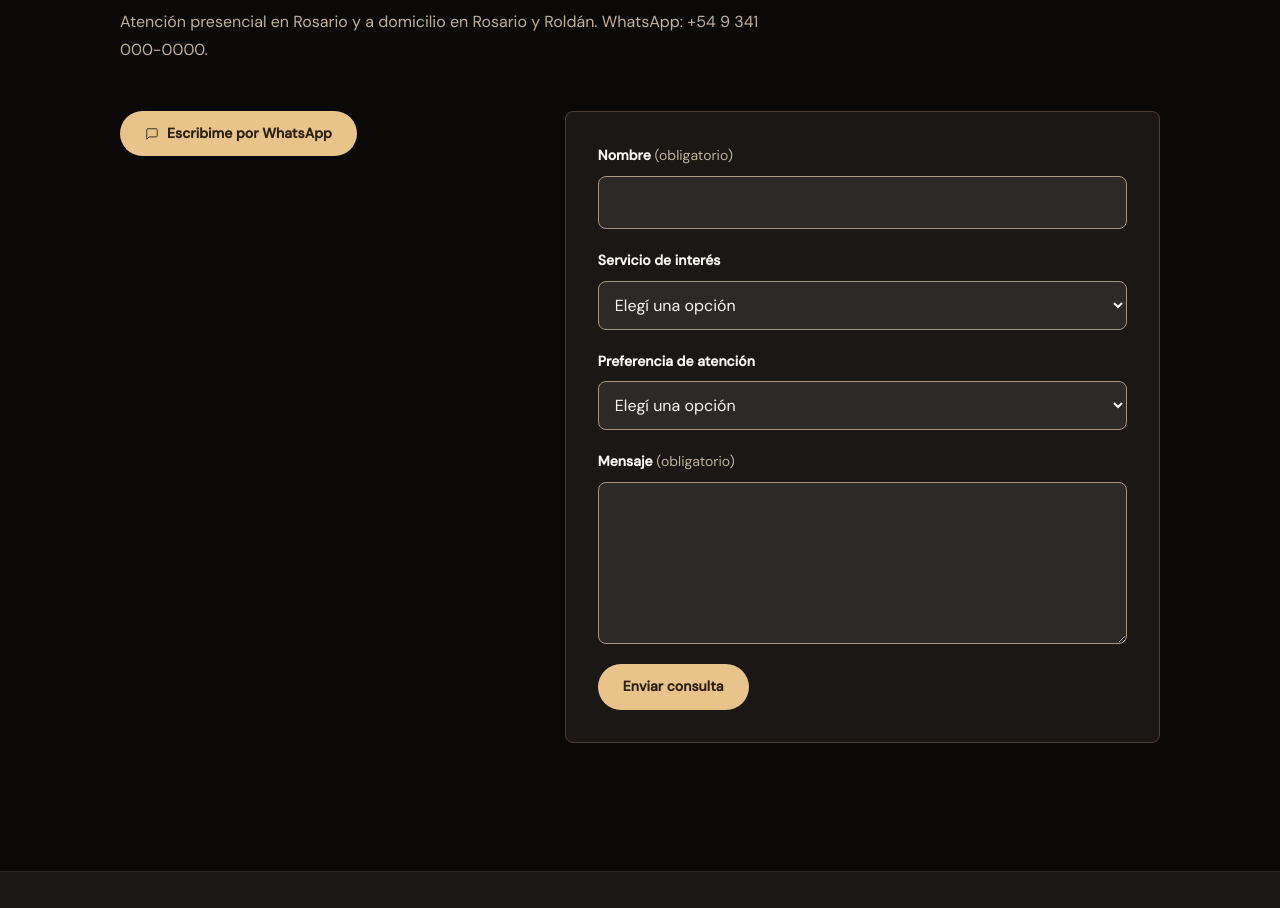
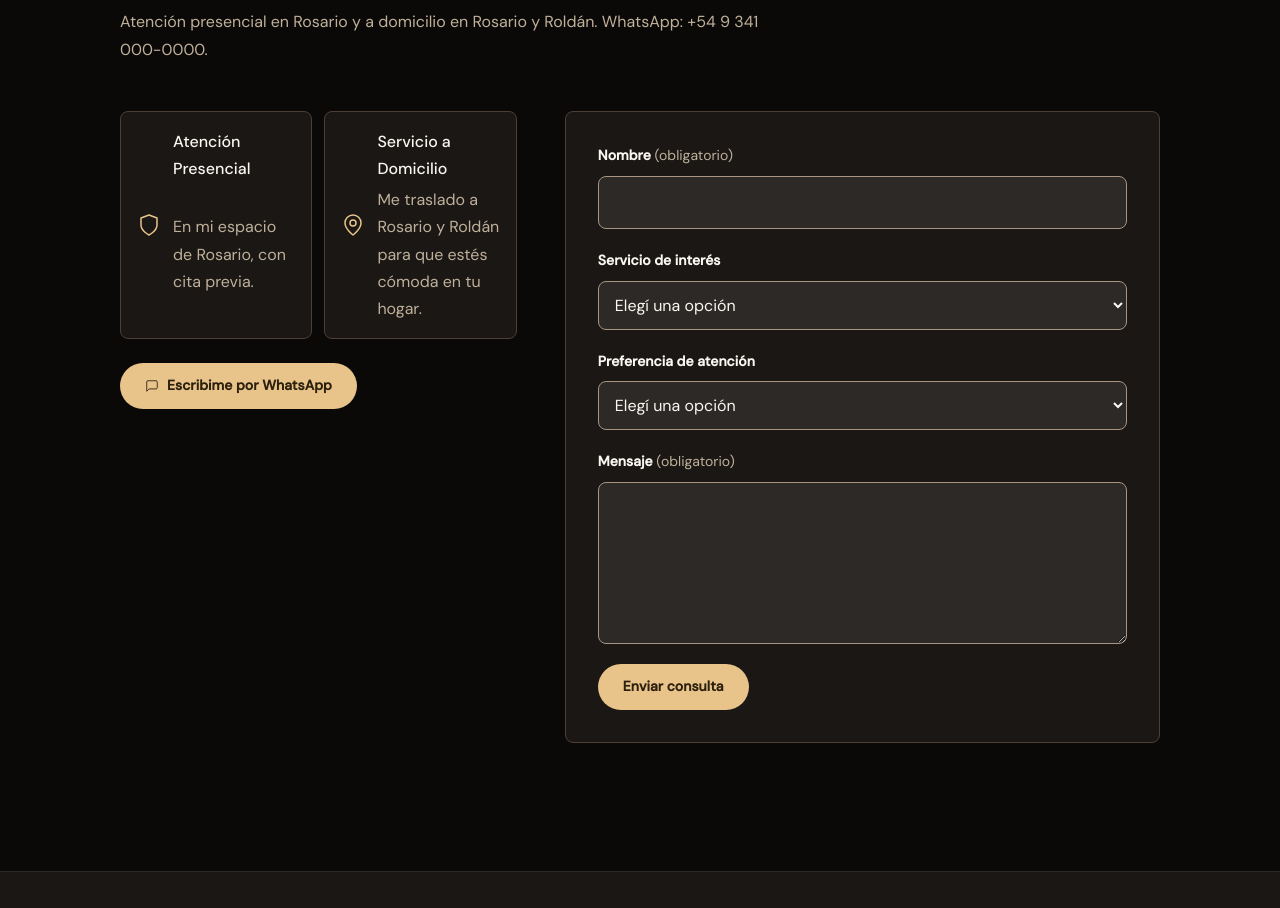
Before and after one commit to camiperezs/Saint-Aure, an Astro site: page / in a window 1280 px wide. Shown: the part 8091-8999 px from the top of the page. Built offline with nearby package versions, Linux system fonts and the light colour scheme; Astro itself is replaced by a stand-in of ours.

Commit message:
feat: add modality blocks to Contact section (etapa 7)
Adds optional modalityBlocks field to Contact type and renders a
2-col desktop / 1-col mobile grid of icon+title+description cards
above the WhatsApp button in the split variant.

Co-Authored-By: Claude Sonnet 4.6 <noreply@anthropic.com>

```diff
--- a/src/components/sections/Contact/Contact.astro
+++ b/src/components/sections/Contact/Contact.astro
@@ -18,6 +18,7 @@ const {
   description,
   channels = [],
   whatsapp,
+  modalityBlocks,
   form,
   action,
   labels,
@@ -31,7 +32,7 @@ const channelIcons: Record<ContactChannel["type"], IconName> = {
   other: "link",
 };
 
-const hasDetails = channels.length > 0 || whatsapp;
+const hasDetails = channels.length > 0 || whatsapp || (modalityBlocks && modalityBlocks.length > 0);
 ---
 
 <SectionShell
@@ -63,6 +64,17 @@ const hasDetails = channels.length > 0 || whatsapp;
             ))}
           </ul>
         )}
+        {modalityBlocks && modalityBlocks.length > 0 && variant === "split" && (
+          <div class="contact__modality" role="list">
+            {modalityBlocks.map((block) => (
+              <div class="contact__modality-item" role="listitem">
+                <Icon name={block.icon} />
+                <h3 class="contact__modality-title">{block.title}</h3>
+                <p class="contact__modality-desc">{block.description}</p>
+              </div>
+            ))}
+          </div>
+        )}
         {whatsapp && (
           <div>
             <WhatsAppButton whatsapp={whatsapp} label={labels.whatsapp} />
--- a/src/components/sections/Contact/Contact.css
+++ b/src/components/sections/Contact/Contact.css
@@ -43,10 +43,52 @@
     box-shadow: var(--preset-card-shadow);
   }
 
+  .contact__modality {
+    display: grid;
+    grid-template-columns: 1fr;
+    gap: var(--space-3);
+  }
+
+  .contact__modality-item {
+    display: grid;
+    grid-template-columns: auto 1fr;
+    grid-template-rows: auto auto;
+    column-gap: var(--space-3);
+    row-gap: var(--space-1);
+    padding: var(--space-4);
+    background-color: var(--preset-card-background);
+    border: var(--preset-card-border-width) solid var(--color-border-default);
+    border-radius: var(--preset-card-radius);
+  }
+
+  .contact__modality-item .icon {
+    grid-row: 1 / 3;
+    align-self: center;
+    font-size: 1.5rem;
+    color: var(--color-action-primary);
+  }
+
+  .contact__modality-title {
+    margin: 0;
+    font-size: var(--text-body-sm);
+    font-weight: 500;
+    color: var(--color-text-primary);
+  }
+
+  .contact__modality-desc {
+    margin: 0;
+    font-size: var(--text-body-sm);
+    color: var(--color-text-secondary);
+  }
+
   @media (min-width: 64rem) {
     .contact__body--split {
       grid-template-columns: 2fr 3fr;
       align-items: start;
     }
+
+    .contact__modality {
+      grid-template-columns: 1fr 1fr;
+    }
   }
 }
--- a/src/content/page.ts
+++ b/src/content/page.ts
@@ -268,6 +268,20 @@ export const page = {
       description:
         "Atención presencial en Rosario y a domicilio en Rosario y Roldán. WhatsApp: +54 9 341 000-0000.",
       whatsapp: { message: whatsappMessage },
+      // Placeholder values — confirm icon availability and copy with client
+      modalityBlocks: [
+        {
+          icon: "shield",
+          title: "Atención Presencial",
+          description: "En mi espacio de Rosario, con cita previa.",
+        },
+        {
+          icon: "map-pin",
+          title: "Servicio a Domicilio",
+          description:
+            "Me traslado a Rosario y Roldán para que estés cómoda en tu hogar.",
+        },
+      ],
       form: {
         provider: "netlify",
         name: "contact",
```
Also changed, not shown: src/types/contact.ts (+8 -0 lines).
